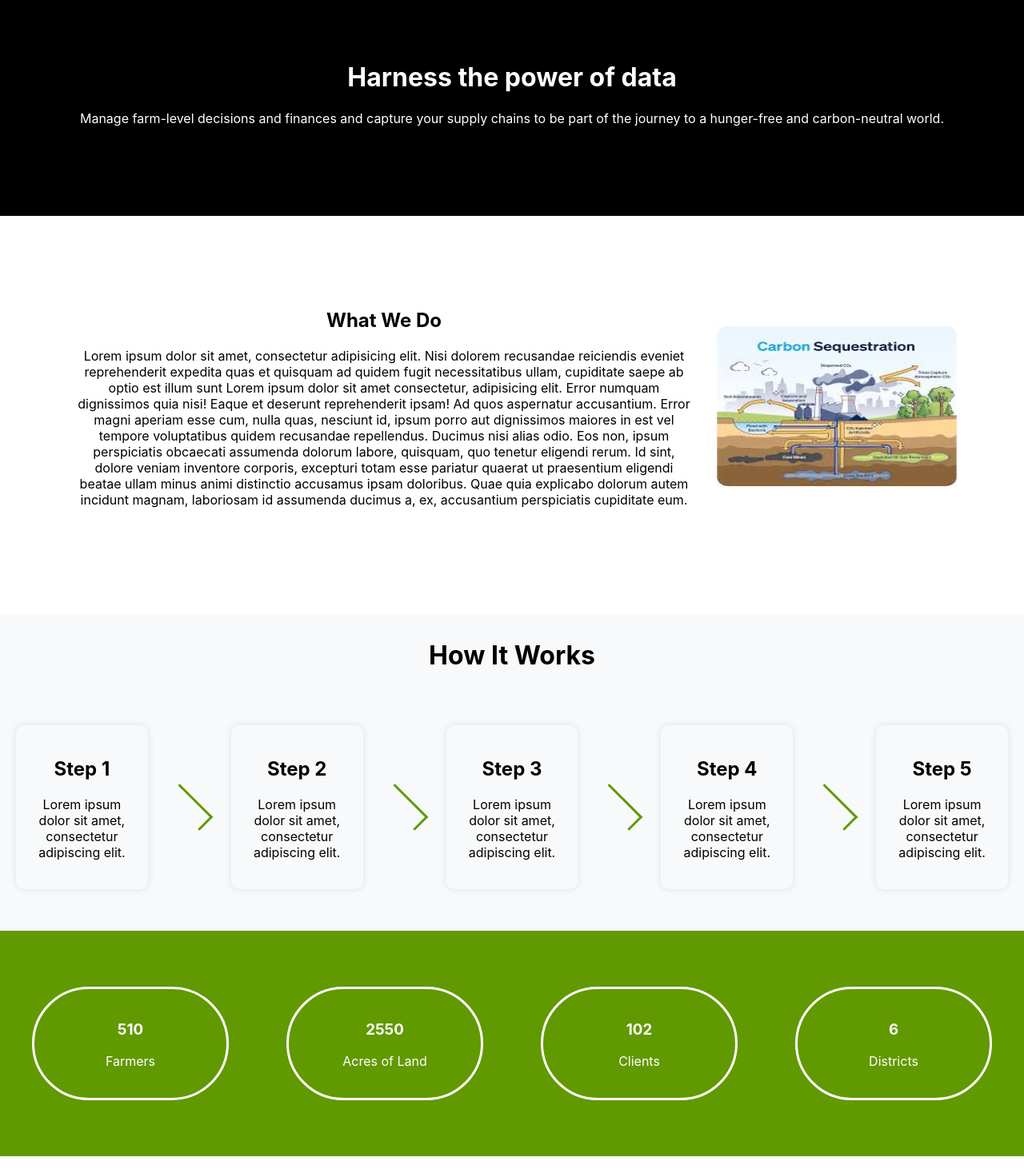
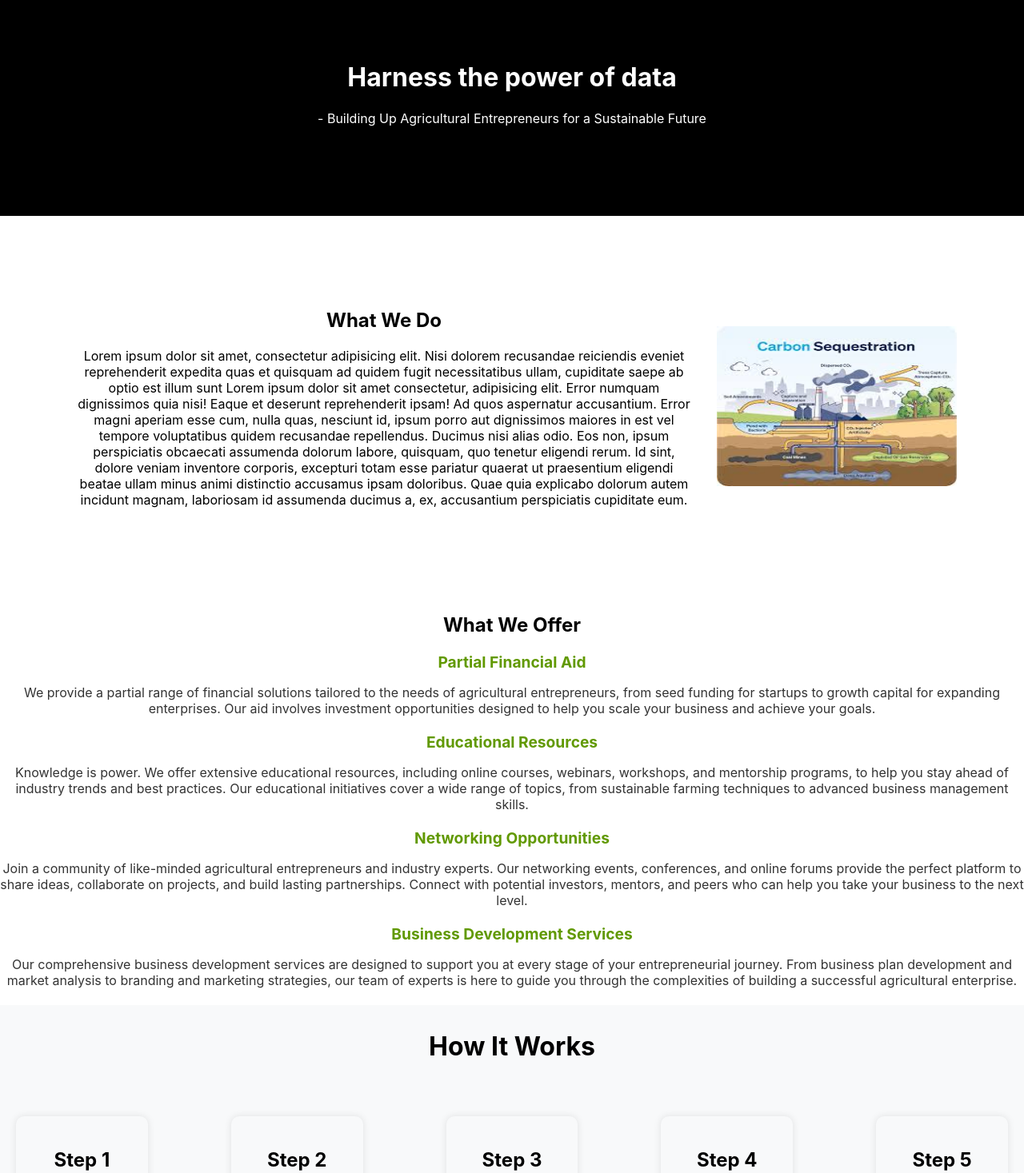
Before and after one commit to Iqapex/ecotropics, a React (Create React App) app in the folder frontend/: page / in a window 1280 px wide. Shown: the part 720-2187 px from the top of the page at 80% size. Built offline with nearby package versions, Linux system fonts and the light colour scheme.

Commit message:
Updated commit

```diff
--- a/frontend/src/components/Contact/Contact.css
+++ b/frontend/src/components/Contact/Contact.css
@@ -4,6 +4,15 @@
     padding: 20px;
 
   }
+
+
+  .contact-description {
+    margin-bottom: 2rem;
+    font-size: 1.2rem;
+    color: #333333;
+    line-height: 1.6;
+  }
+
   @media screen and (max-width: 565px) {
     iframe {
       width: 340px;
--- a/frontend/src/components/Contact/Contact.js
+++ b/frontend/src/components/Contact/Contact.js
@@ -4,22 +4,31 @@ import Footer from '../Footer/Footer';
 import HeroAbout from '../HeroAbout/HeroAbout';
 import Navbar from '../Navbar/Navbar';
 import './Contact.css';
+
 function Contact() {
   return (
     <>
-    <Navbar/>
-    <HeroAbout img={img} text='Contact Us'/>
-    <div className="contact-container">
-
-
-      <iframe
-        title="Contact Form"
-        src="https://docs.google.com/forms/d/e/1FAIpQLScQF_lEgF7x6T4-d45f4Pjk7SpOSDyQ_hfMxgd_nM5i5EbnMg/viewform?embedded=true" width="940" height="1159" frameborder="0" marginheight="0" marginwidth="0">Loading…</iframe>
-
-
-
-    </div>
-    <Footer/>
+      <Navbar />
+      <HeroAbout img={img} text='Contact Us' />
+      <div className="contact-container">
+        <p className="contact-description">
+          Have questions or need more information? Get in touch with us! Our team is here to assist you
+          and provide the support you need to succeed. Reach out to us via email, phone, or through our
+          social media channels.
+        </p>
+        <iframe
+          title="Contact Form"
+          src="https://docs.google.com/forms/d/e/1FAIpQLScQF_lEgF7x6T4-d45f4Pjk7SpOSDyQ_hfMxgd_nM5i5EbnMg/viewform?embedded=true"
+          width="940"
+          height="1159"
+          frameBorder="0"
+          marginHeight="0"
+          marginWidth="0"
+        >
+          Loading…
+        </iframe>
+      </div>
+      <Footer />
     </>
   );
 }
--- a/frontend/src/components/Mission/Mission.js
+++ b/frontend/src/components/Mission/Mission.js
@@ -32,16 +32,16 @@ const Mission = () => {
       <h1>Our Missions</h1>
       <div className="mission-container">
         <div className={`mission-card ${isVisible ? 'visible' : ''}`}>
-          <h2>Core Value 1</h2>
-          <p>Our first core value description goes here.</p>
+          <h2>Innovation in Agriculture</h2>
+          <p>At Food Finance, we foster innovation in agriculture. We empower entrepreneurs with knowledge and resources to drive advancements.</p>
         </div>
         <div className={`mission-card ${isVisible ? 'visible1' : ''}`}>
-          <h2>Core Value 2</h2>
-          <p>Our second core value description goes here.</p>
+          <h2>Sustainability</h2>
+          <p> We promote sustainable agricultural practices to ensure global food security. Our focus is on initiatives with lasting positive impacts.</p>
         </div>
         <div className={`mission-card ${isVisible ? 'visible2' : ''}`}>
-          <h2>Core Value 3</h2>
-          <p>Our third core value description goes here.</p>
+          <h2>Empowerment </h2>
+          <p>We provide financial support to create a community of agricultural leaders. Our mission is to empower individuals to drive positive change.</p>
         </div>
         {/* Add more mission cards as needed */}
       </div>
--- a/frontend/src/components/Navbar/Navbar.css
+++ b/frontend/src/components/Navbar/Navbar.css
@@ -2,7 +2,7 @@
   display: flex;
   justify-content: space-between;
   align-items: center;
-  padding-top:10px;
+
   padding-bottom: 4px;
 
   position: fixed; /* Set container to fixed position */
@@ -24,7 +24,7 @@
 }
 
 .logo img {
-  height: 60px;
+  height: 120px;
 }
 
 .hamburger {
--- a/frontend/src/components/Navbar/Navbar.js
+++ b/frontend/src/components/Navbar/Navbar.js
@@ -1,6 +1,6 @@
 import React, { useEffect, useState } from 'react';
 import { NavLink } from 'react-router-dom';
-import logo from '../../assets/logo.avif';
+import logo from '../../assets/logo.png';
 import './Navbar.css';
 
 function Navbar() {
--- a/frontend/src/components/Tag/Tag.js
+++ b/frontend/src/components/Tag/Tag.js
@@ -39,7 +39,7 @@ function Tag() {
       <div className="carbon-text">
         <h1>Harness the power of data</h1>
         <p>
-          Manage farm-level decisions and finances and capture your supply chains to be part of the journey to a hunger-free and carbon-neutral world.
+        - Building Up Agricultural Entrepreneurs for a Sustainable Future
         </p>
       </div>
     </div>
--- a/frontend/src/components/TagAbout/TagAbout.js
+++ b/frontend/src/components/TagAbout/TagAbout.js
@@ -39,7 +39,10 @@ function TagAbout() {
       <div className="carbon-text">
         <h1>ABOUT US</h1>
         <p>
-          Manage farm-level decisions and finances and capture your supply chains to be part of the journey to a hunger-free and carbon-neutral world.
+        Food Finance is dedicated to building and supporting agricultural entrepreneurs. We believe that
+the future of sustainable agriculture lies in the hands of innovative minds willing to transform
+their ideas into reality. Our mission is to provide the tools, resources, and support necessary for
+aspiring and established agricultural entrepreneurs to thrive in today's competitive market.
         </p>
       </div>
     </div>
--- a/frontend/src/components/What we Do/What.css
+++ b/frontend/src/components/What we Do/What.css
@@ -1,10 +1,8 @@
 .Reg-container {
   display: flex;
   align-items: center;
-  /* Initially move the container to the left */
-    /* Add transition effect */
-    padding:4rem;
-
+  padding: 4rem;
+  transition: all 0.3s ease;
 }
 
 .carbon-image {
@@ -15,18 +13,76 @@
 
 .Reg-text {
   flex: 1; /* Take remaining space */
-    padding:2rem;
-    color:black
+  padding: 2rem;
+  color: black;
 }
 
+.Reg-offers {
+  margin-top: 20px;
+}
+
+.Reg-offers h2 {
+  color: black;
+  text-align: center;
+  font-size: 1.5rem;
+}
+
+.Reg-offers ul {
+  list-style-type: none;
+  padding: 0;
+}
+
+.Reg-offers li {
+  margin-bottom: 20px;
+}
+
+.Reg-offers h3 {
+  color: #619900;
+  font-size: 1.2rem;
+  margin-bottom: 10px;
+}
+
+.Reg-offers p {
+  color: #333333;
+  font-size: 1rem;
+}
 
 @media screen and (max-width: 685px) {
   .Reg-container {
     flex-direction: column; /* Change flex direction to column */
+    padding: 2rem; /* Adjust padding for smaller screens */
+  }
+
+  .carbon-image {
+    width: 100%; /* Make image responsive */
+    height: auto; /* Maintain aspect ratio */
+    margin-right: 0; /* Remove right margin */
+    margin-bottom: 20px; /* Add bottom margin */
+  }
+
+  .Reg-text {
+    padding: 1rem; /* Adjust padding for smaller screens */
+  }
+
+  .Reg-offers h2 {
+    font-size: 1.2rem; /* Adjust heading size for smaller screens */
+  }
+
+  .Reg-offers h3 {
+    font-size: 1rem; /* Adjust subheading size for smaller screens */
+  }
+
+  .Reg-offers p {
+    font-size: 0.9rem; /* Adjust paragraph size for smaller screens */
   }
 }
+
 @media screen and (max-width: 401px) {
   .Reg-container {
-      padding: 0; /* Change flex direction to column */
+    padding: 0; /* Remove padding for very small screens */
+  }
+
+  .Reg-offers {
+    padding: 1rem; /* Add padding for the offers section on very small screens */
   }
 }
--- a/frontend/src/components/What we Do/What.js
+++ b/frontend/src/components/What we Do/What.js
@@ -7,6 +7,7 @@ function What() {
 
 
   return (
+    <>
     <div className="Reg-container" >
       <div className="Reg-text">
         <h2>What We Do</h2>
@@ -16,6 +17,37 @@ function What() {
       </div>
       <img src={carbonImage} alt="Carbon" className="carbon-image" />
     </div>
+    <div className="Reg-offers">
+    <h2>What We Offer</h2>
+    <ul>
+      <li>
+        <h3>Partial Financial Aid</h3>
+        <p>
+          We provide a partial range of financial solutions tailored to the needs of agricultural entrepreneurs, from seed funding for startups to growth capital for expanding enterprises. Our aid involves investment opportunities designed to help you scale your business and achieve your goals.
+        </p>
+      </li>
+      <li>
+        <h3>Educational Resources</h3>
+        <p>
+          Knowledge is power. We offer extensive educational resources, including online courses, webinars, workshops, and mentorship programs, to help you stay ahead of industry trends and best practices. Our educational initiatives cover a wide range of topics, from sustainable farming techniques to advanced business management skills.
+        </p>
+      </li>
+      <li>
+        <h3>Networking Opportunities</h3>
+        <p>
+          Join a community of like-minded agricultural entrepreneurs and industry experts. Our networking events, conferences, and online forums provide the perfect platform to share ideas, collaborate on projects, and build lasting partnerships. Connect with potential investors, mentors, and peers who can help you take your business to the next level.
+        </p>
+      </li>
+      <li>
+        <h3>Business Development Services</h3>
+        <p>
+          Our comprehensive business development services are designed to support you at every stage of your entrepreneurial journey. From business plan development and market analysis to branding and marketing strategies, our team of experts is here to guide you through the complexities of building a successful agricultural enterprise.
+        </p>
+      </li>
+    </ul>
+  </div>
+
+  </>
   );
 }
 
```
Also changed, not shown: frontend/src/assets/logo.png (added). Lines whose indentation alone changed are shown as unchanged.
